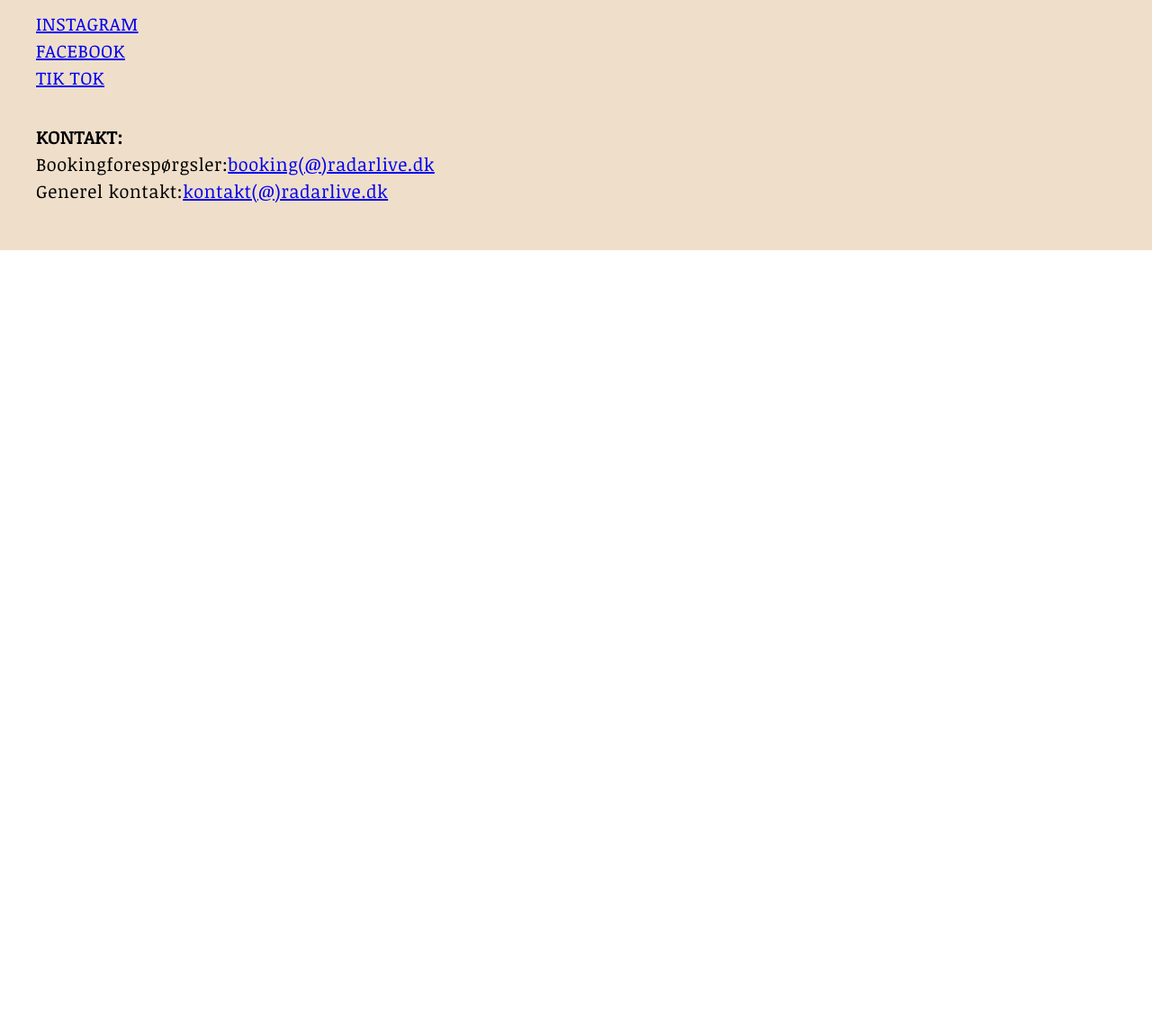
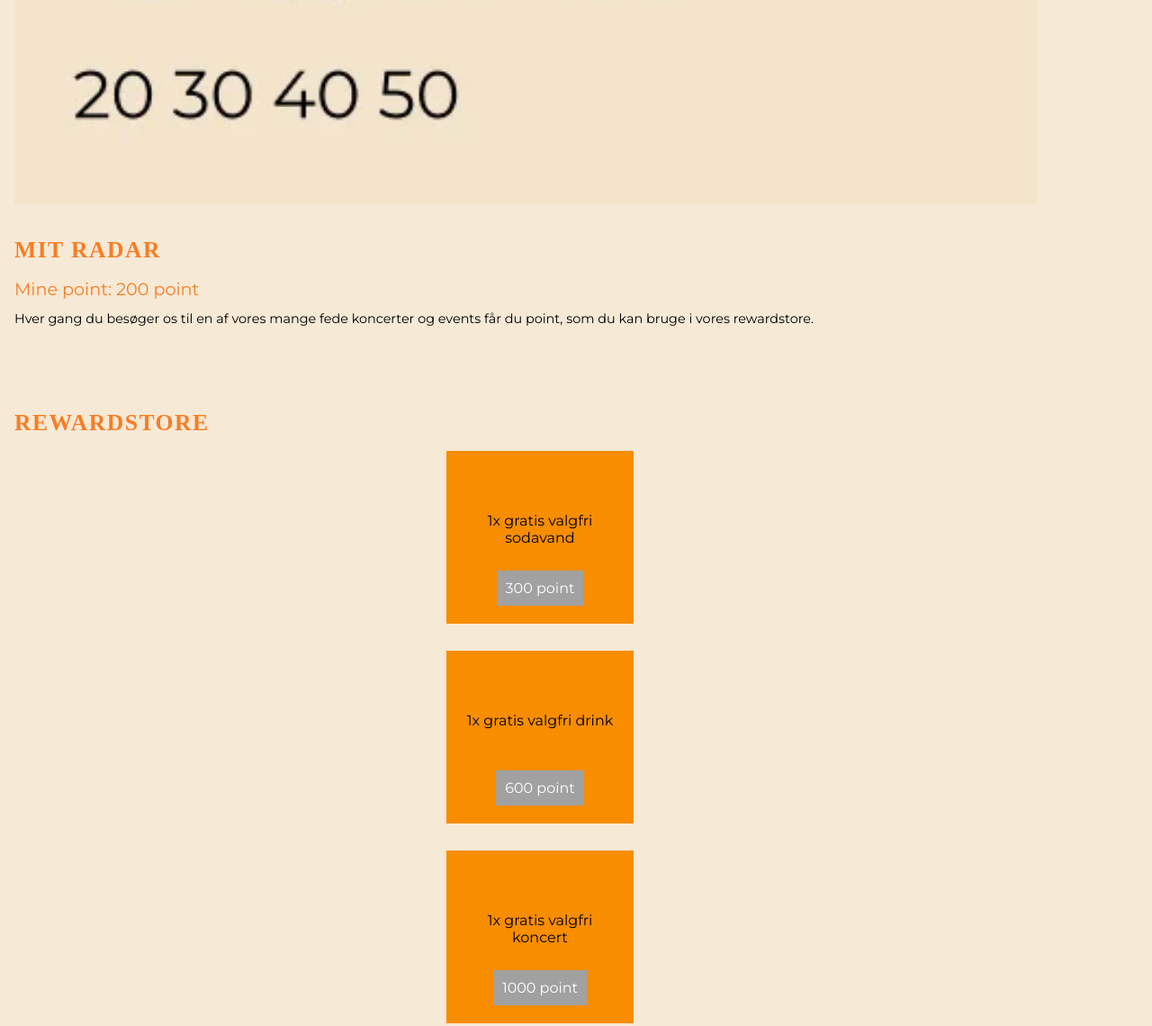
Before and after one commit to Idasaabyfeld/radar-eksamensprojekt-1-semester-, a plain HTML site: page mit-radar.html in a window 1280 px wide. Shown: the part 1258-2398 px from the top of the page at 90% size. Before the commit the page ends 1536 px from the top, so only its background shows below. Drawn offline with Linux system fonts and the light colour scheme; a web font is replaced by a local one.

Commit message:
arbejdet med styling i css på siden mit-radar

```diff
--- a/css/mit-radar.css
+++ b/css/mit-radar.css
@@ -0,0 +1,108 @@
+* {
+    margin: 0;
+    padding: 0;
+    box-sizing: border-box;
+}
+
+:Root {
+    --baggrundsfarve: #F6E9D5;
+    ---orangefarve: #F87D24;
+    ---sortfarve: black;
+    }
+
+body {
+    background-color: var(--baggrundsfarve);
+    width: 100%;
+    }
+
+
+h1 {
+    font-family: "Anton SC";
+    color: var(---orangefarve);
+    font-size: 1.8rem;
+    text-align: left;
+    padding-top: 4em;
+    padding-left: 1rem;
+    padding-bottom: 2rem;
+    letter-spacing: 1.5px;
+}
+
+.person {
+    width: 90%;
+    padding-left: 1rem;
+    padding-bottom: 2rem;
+}
+
+h2 {
+    font-family: "Anton SC";
+    color: var(---orangefarve);
+    font-size: 1.6rem;
+    text-align: left;
+    padding-left: 1rem;
+    padding-bottom: 1rem;
+    letter-spacing: 1.5px;
+}
+
+h3 {
+    font-family: "Montserrat";
+    color: var(---orangefarve);
+    font-size: 1.2rem;
+    text-align: left;
+    padding-left: 1rem;
+    padding-bottom: 0.4rem;
+    font-weight: 400;
+}
+
+.lille-tekst {
+    font-family: "Montserrat";
+    color: var(---sortfarve);
+    font-size: 0.9rem;
+    text-align: left;
+    padding-left: 1rem;
+    padding-right: 3rem;
+    padding-bottom: 6em;
+    line-height: 2em;
+}
+
+.udenfor-box {
+    display: flex;
+    flex-direction: column;
+    align-items: flex-start; /* Sørger for at bokse placeres til venstre */
+    padding-right: 5em;
+}
+
+.box {
+    background-color: #f88d00; /* orange baggrund */
+    padding: 20px;
+    width: 13em;
+    height: 12em;
+    display: flex;
+    flex-direction: column;
+    justify-content: space-between;
+    margin-bottom: 30px; /* Mellemrum mellem boksene */
+  }
+
+  .concert-text {
+    font-family: "Montserrat";
+    font-size: 16px;
+    color: black;
+    margin-bottom: 10px;
+    text-align: center;
+    padding-top: 3em;
+  }
+
+  .points {
+    font-family: "Montserrat";
+    background-color: #a1a1a1; /* grå baggrund */
+    color: white;
+    font-size: 16px;
+    padding: 10px;
+    text-align: right;
+    cursor: pointer; /* Ændrer musemarkøren til en hånd */
+    text-decoration: none; /* Fjerner standard understrikning på linket */
+    transition: background-color 0.3s; /* Tilføjer en overgangseffekt */
+  }
+
+  .points:hover {
+    background-color: #8a8a8a; /* Ændrer baggrundsfarven ved hover */
+  }
--- a/mit-radar.html
+++ b/mit-radar.html
@@ -83,24 +83,37 @@
     <h1>VELKOMMEN TIL RADAR</h1>
 
     <figure>
-        <img src="img/mit-radar/miakristensen.webp" alt="profil af person">
+        <img class="person" src="img/mit-radar/miakristensen.webp" alt="profil af person">
     </figure>
 </section>
 
 <section>
     <h2>MIT RADAR</h2>
     <h3>Mine point: 200 point</h3>
-    <p>Hver gang du besøger os til en af vores mange fede koncerter og events får du point, som du kan bruge i vores rewardstore.</p>
+    <p class="lille-tekst">Hver gang du besøger os til en af vores mange fede koncerter og events får du point, som du kan bruge i vores rewardstore.</p>
 </section>
 
 <section>
     <h2>REWARDSTORE</h2>
 </section>
 
-<section>
-    <img src="img/mit-radar/reward1.webp" alt="reward1">
-    <img src="img/mit-radar/reward2.webp" alt="reward2">
-    <img src="img/mit-radar/reward3.webp" alt="reward3">
+<section class="udenfor-box">
+    <aside class="box">
+        <p class="concert-text">1x gratis valgfri sodavand</p>
+        <a href="#" class="points">300 point</a>
+    </aside>
+
+    <aside class="box">
+        <p class="concert-text">1x gratis valgfri drink</p>
+        <a href="#" class="points">600 point</a>
+    </aside>
+
+    <aside class="box">
+        <p class="concert-text">1x gratis valgfri koncert</p>
+        <a href="#" class="points">1000 point</a>
+    </aside>
+
+
 </section>
 
 <!-- Footer -->
```
